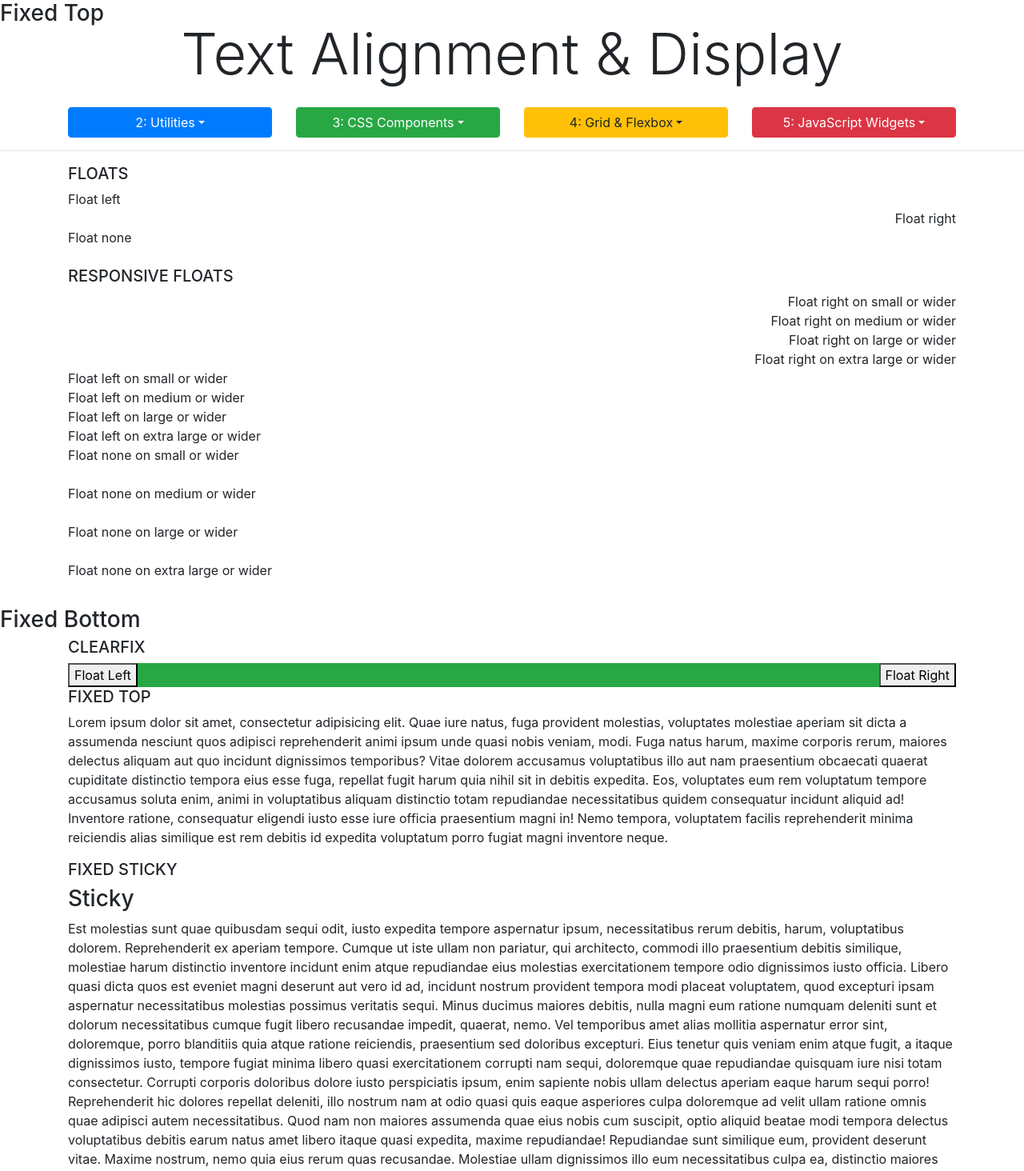
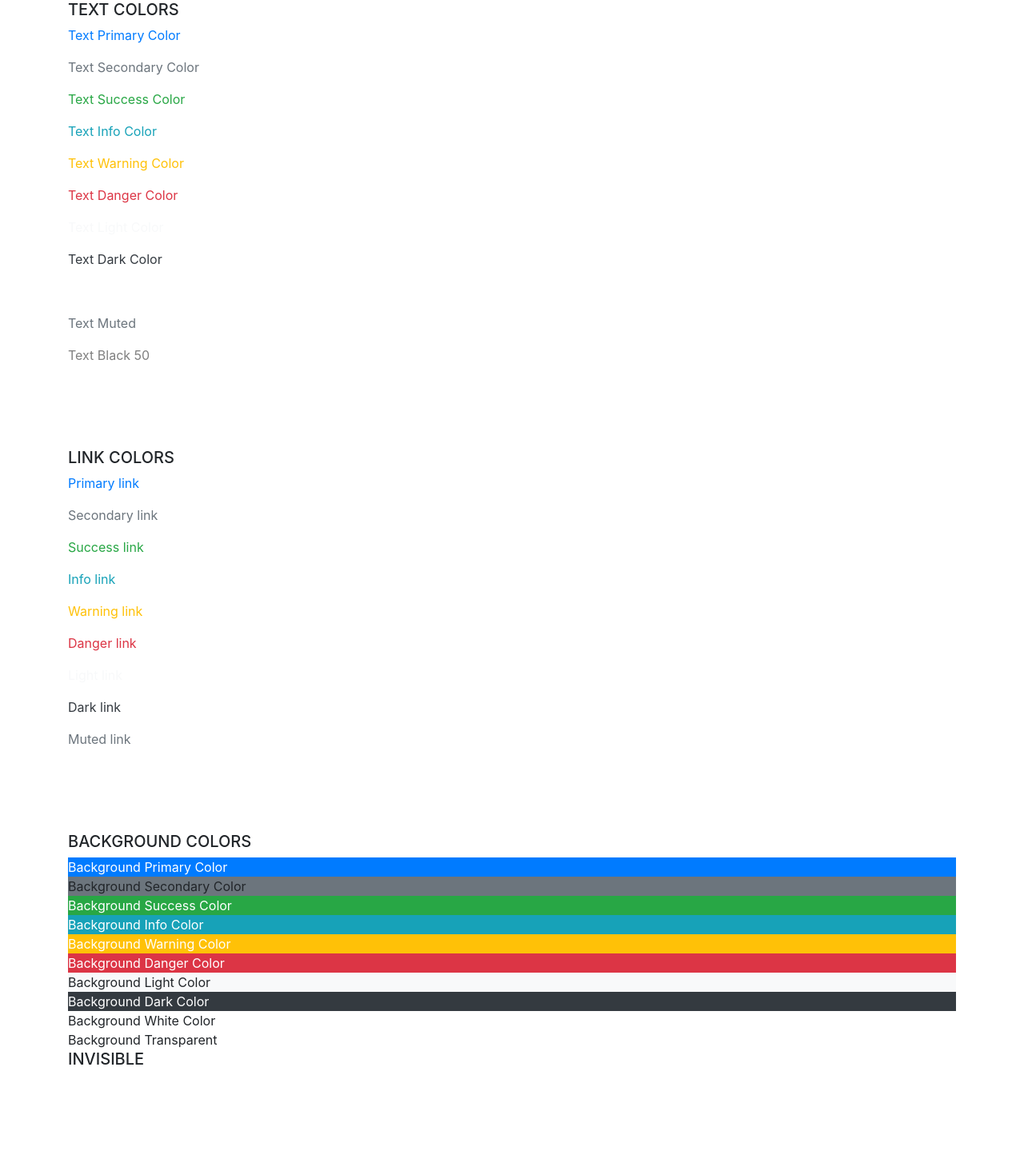
Before and after one commit to miankks/react-new-features, a React (Create React App) app: page / in a window 1280 px wide. Shown: the top 1464 px of the page at 80% size. Built offline with nearby package versions, Linux system fonts and the light colour scheme.

Commit message:
Colors & Background

```diff
--- /dev/null
+++ b/src/components/bootstrap/ColorBackground.js
@@ -0,0 +1,80 @@
+import React, { Component } from 'react'
+
+export default class ColorBackground extends Component {
+    render() {
+        return (
+            <div>
+                <div className="container">
+                    <h5>TEXT COLORS</h5>
+                    <p className="text-primary">Text Primary Color</p>
+                    <p className="text-secondary">Text Secondary Color</p>
+                    <p className="text-success">Text Success Color</p>
+                    <p className="text-info">Text Info Color</p>
+                    <p className="text-warning">Text Warning Color</p>
+                    <p className="text-danger">Text Danger Color</p>
+                    <p  className="text-light">Text Light Color</p>
+                    <p className="text-dark">Text Dark Color</p>
+                    <p className="text-white">Text White Color</p>
+                    <p className="text-muted">Text Muted</p>
+                    <p className="text-black-50">Text Black 50</p>
+                    <p className="text-white-50">Text White 50</p>
+
+                    <br />
+                    <br />
+
+                    <h5>LINK COLORS</h5>
+                    <p>
+                        <a href="#" className="text-primary">Primary link</a>
+                    </p>
+                    <p>
+                        <a href="#" className="text-secondary">Secondary link</a>
+                    </p>
+                    <p>
+                        <a href="#" className="text-success">Success link</a>
+                    </p>
+                    <p>
+                        <a href="#" className="text-info">Info link</a>
+                    </p>
+                    <p>
+                        <a href="#" className="text-warning">Warning link</a>
+                    </p>
+                    <p>
+                        <a href="#" className="text-danger">Danger link</a>
+                    </p>
+                    <p>
+                        <a href="#" className="text-light">Light link</a>
+                    </p>
+                    <p>
+                        <a href="#" className="text-dark">Dark link</a>
+                    </p>
+                    <p>
+                        <a href="#" className="text-muted">Muted link</a>
+                    </p>
+                    <p>
+                        <a href="#" className="text-white">White link</a>
+                    </p>
+
+                    <br />
+                    <br />
+
+                    <h5>BACKGROUND COLORS</h5>
+                    <div className="bg-primary text-white">Background Primary Color</div>
+                    <div className="bg-secondary">Background Secondary Color</div>
+                    <div className="bg-success text-white">Background Success Color</div>
+                    <div className="bg-info text-white">Background Info Color</div>
+                    <div className="bg-warning text-white">Background Warning Color</div>
+                    <div className="bg-danger text-white">Background Danger Color</div>
+                    <div className="bg-light">Background Light Color</div>
+                    <div className="bg-dark text-white">Background Dark Color</div>
+                    <div className="bg-white">Background White Color</div>
+                    <div  className="bg-transparent">Background Transparent</div>
+
+                    <h5>INVISIBLE</h5>
+                    <p className="invisible">Hello</p>
+
+                </div>
+                <div style={{marginTop:"500px"}}></div>
+            </div>
+        )
+    }
+}
--- a/src/index.js
+++ b/src/index.js
@@ -7,15 +7,16 @@ import ReactDOM from 'react-dom';
 // import TypoGraphy from './components/bootstrap/TypoGraphy';
 // import 'bootstrap/dist/css/bootstrap.css';
 // import TextAlignmntDisplay from './components/bootstrap/TextAlignmntDisplay';
+// import FloatFixedPosition from './components/bootstrap/FloatFixedPosition';
 import reportWebVitals from './reportWebVitals';
-import FloatFixedPosition from './components/bootstrap/FloatFixedPosition';
+import ColorBackground from './components/bootstrap/ColorBackground';
 
 
 
 
 ReactDOM.render(
   <React.StrictMode>
-  <FloatFixedPosition />
+  <ColorBackground />
   </React.StrictMode>,
   document.getElementById('root')
   );
```
